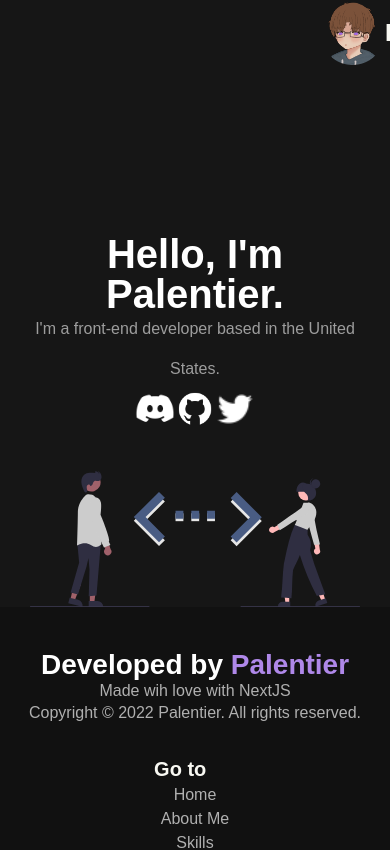
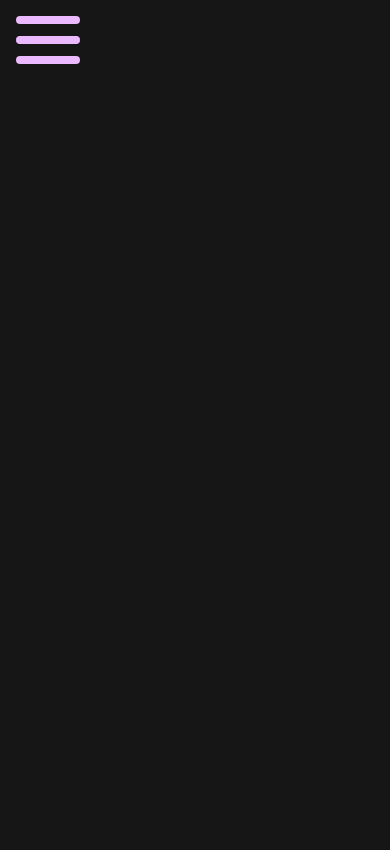
Before and after one commit to Palentier/Portfolio, a Next.js app: page / in a window 390 px wide. Shown: the top 850 px of the page. Built offline with nearby package versions, Linux system fonts and the light colour scheme.

Commit message:
modified:   components/Navbar.jsx 	modified:   pages/index.jsx  modified:   styles/globals.css

```diff
--- a/components/Navbar.jsx
+++ b/components/Navbar.jsx
@@ -1,44 +1,51 @@
 import Image from "next/image";
 import Link from "next/link";
+import { useState } from "react";
 
-export default function Navbar() {
+export default function Navbar({}) {
+
+  const menu = document.getElementsByClassName("menu");
+  const [burger_class, setBurgerClass] = useState("burger-bar unclicked");
+  const [menu_class, setMenuClass] = useState("menu hidden");
+  const [isMenuClicked, setIsMenuClicked] = useState(false);
+
+  const updateMenu = () => {
+    setBurgerClass(
+      isMenuClicked ? "burger-bar unclicked" : "burger-bar clicked"
+    );
+    setMenuClass(isMenuClicked ? "menu hidden" : "menu visible");
+    setIsMenuClicked(!isMenuClicked);
+  };
+
+
+
   return (
-    <nav className="w-screen flex justify-between">
-      <div className="navbar-left font-bold flex">
-        <div className="navbar-logo">
-          <Image width={65} height={65} src="/newPalentierPurpleEyes.png" draggable="false"/>
-          <Link href="/">
-            <h1 className="text-2xl"> Palentier </h1>
-          </Link>
+    <div style={{ width: "100%", height: "100vh" }}>
+      <nav>
+        <div className="burger-menu" onClick={updateMenu}>
+          <div className={burger_class}></div>
+          <div className={burger_class}></div>
+          <div className={burger_class}></div>
         </div>
-        <div className="navbar-items">
-          <div className="navbar-item transition duration-500 ease-in-out hover:text-[#B096D6]">
-            About Me
+      </nav>
+
+      <div className={menu_class}>
+        <div className="menu">
+          <div className="menu-items">
+            {["Home", "Shop", "About", "Contact"].map((item, index) => (
+              <Link href={item.toLowerCase()}>
+                <div
+                  onMouseOver={() => (menu.dataset.activeIndex = index)}
+                  className="menu-item"
+                >
+                  {item}
+                </div>
+              </Link>
+            ))}
           </div>
-          <div className="navbar-item transition duration-500 ease-in-out hover:text-[#B096D6]">
-            Skills
-          </div>
-          <div className="navbar-item transition duration-500 ease-in-out hover:text-[#B096D6]">
-            Projects
-          </div>
-          <div className="navbar-item transition duration-500 ease-in-out hover:text-[#B096D6]">
-            Contact Me
-          </div>
+          <div className="menu-background-pattern"></div>
         </div>
       </div>
-
-      <div className="navbar-right">
-        <Link target="_blank" href="https://github.com/palentier/portfolio">
-          <button className="drop-shadow-2xl inline-flex items-center justify-center w-auto px-2 py-2 text-sm md:text-base font-bold leading-6 text-white bg-[#495C83] border border-transparent rounded-lg md:w-auto hover:bg-[#607BB0] transition duration-500 ease-in-out transform hover:-translate-y-1 focus-none">
-            <Image
-              width={25}
-              height={25}
-              src="/icons8-hand-drawn-star-30.png"
-            />
-            <Image width={25} height={25} src="/icons8-github-64.png" />
-          </button>
-        </Link>
-      </div>
-    </nav>
+    </div>
   );
 }
--- a/pages/index.jsx
+++ b/pages/index.jsx
@@ -1,39 +1,13 @@
 import Navbar from "../components/Navbar";
-import Footer from "../components/Footer";
+
 import Image from "next/image";
 import Link from "next/link";
-import Head from "../components/Head"
+import Head from "../components/Head";
 export default function Home() {
   return (
     <div className="">
       <Head name={"Palentier - Welcome"} />
       <Navbar />
-      <div className="landing-section">
-        <div className="left-landing font-black text-4xl">
-          <h1> Hello, I&apos;m Palentier. </h1>
-          <p>I&apos;m a front-end developer based in the United States.</p>
-          <div className="flex">
-            <Link href="https://discord.gg/k2FEGjxqN2">
-              <Image width={40} height={40} src="/icons8-discord-new-50.png" draggable="false"/>
-            </Link>
-            <Link href="https://github.com/palentier">
-              <Image width={40} height={40} src="/icons8-github-64.png" draggable="false"/>
-            </Link>
-            <Link href="https://twitter.com/palentier_">
-              <Image width={40} height={40} src="/icons8-twitter-30.png" draggable="false"/>
-            </Link>
-          </div>
-        </div>
-        <div className="right-landing ">
-          <Image
-            width={100}
-            height={100}
-            src="/undraw_code_typing_re_p8b9.svg"
-            draggable="false"
-          />
-        </div>
-      </div>
-      <Footer/>
     </div>
   );
 }
--- a/styles/globals.css
+++ b/styles/globals.css
@@ -25,275 +25,148 @@ html {
   box-sizing: border-box;
 }
 
-nav {
+.menu {
+  align-items: center;
   display: flex;
-  align-items: center;
+  height: 100vh;
+  width: 100vw;
 }
 
 
-.navbar-left {
-  margin-left: 20rem;
+.menu-items {
+  margin-left: clamp(4rem, 20vw, 48rem);
+  position: relative;
+  z-index: 2;
 }
 
-.navbar-logo {
-  display: flex;
-  align-items: center;
-  z-index: 200;
+.menu[data-active-index="0"] > .menu-background-pattern {
+  background-position: 0% -25%;
 }
 
-.navbar-items {
-  margin-left: 60px;
-  display: flex;
-  align-items: center;
+.menu[data-active-index="1"] > .menu-background-pattern {
+  background-position: 0% -50%;
 }
 
-.navbar-item {
-  display: flex;
-  align-items: center;
-  margin-right: 24px;
-  text-decoration: none;
-  cursor: pointer;
-  user-select: none;
+.menu[data-active-index="2"] > .menu-background-pattern {
+  background-position: 0% -75%;
 }
 
-.navbar-right {
-  display: flex;
-  align-items: center;
-  margin-right: 15rem;
+.menu[data-active-index="3"] > .menu-background-pattern {
+  background-position: 0% -100%;
 }
 
-footer{
-  background-color:#111111;
-  width:100vw;
-  display:flex;
-  justify-content:space-between;
-  padding-top:5vh;
-  padding-bottom:5vh
-}
-@media screen and (max-width:800px){
-  footer{
-      flex-direction:column;
-      align-items:center
-  }
-}
-footer .info{
-  margin-left:20vw
-}
-@media screen and (max-width:800px){
-  footer .info{
-      margin-left:0
-  }
-}
-footer .info h1{
-  -webkit-user-select:none;
-  -moz-user-select:none;
-  -ms-user-select:none;
-  user-select:none;
-  font-size:28px;
-  font-weight:700;
-  color:#fff
-}
-@media screen and (max-width:800px){
-  footer .info h1{
-      text-align:center
-  }
+.menu[data-active-index="0"] > .menu-background-image {
+  background-position: center 45%;
 }
 
-footer .info p{
-  color:#b0b0b0;
-  -webkit-user-select:none;
-  -moz-user-select:none;
-  -ms-user-select:none;
-  user-select:none;
-  font-size:16px;
-  font-weight:400;
-  width:16vw
-}
-@media screen and (max-width:800px){
-  footer .info p{
-      text-align:center;
-      width:90vw
-  }
-  footer .footer-area{
-      margin-top:30px
-  }
-}
-footer .footer-area h4{
-  -webkit-user-select:none;
-  -moz-user-select:none;
-  -ms-user-select:none;
-  user-select:none;
-  color:#fff;
-  font-weight:500;
-  font-size:18px
-}
-@media screen and (max-width:800px){
-  footer .footer-area h4{
-      text-align:center
-  }
-}
-footer .footer-area p{
-  color:#b0b0b0;
-  -webkit-user-select:none;
-  -moz-user-select:none;
-  -ms-user-select:none;
-  user-select:none;
-  font-size:16px;
-  font-weight:400;
-  transition:all .3s ease;
-  cursor:pointer;
-}
-@media screen and (max-width:800px){
-  footer .footer-area p{
-      text-align:center
-  }
-}
-footer .footer-area-3{
-  margin-right:20vw
-}
-@media screen and (max-width:800px){
-  footer .footer-area-3{
-      margin-right:0
-  }
+.menu[data-active-index="1"] > .menu-background-image {
+  background-position: center 50%;
 }
 
-.landing-section{
-  margin-top:20vh;
-  display:flex;
-  align-items:center;
-  justify-content:space-between;
-  margin-left:24vw;
-  margin-right:24vw
+.menu[data-active-index="2"] > .menu-background-image {
+  background-position: center 55%;
 }
-@media screen and (max-width:1700px){
-  .landing-section{
-      margin-left:15vw;
-      margin-right:15vw
-  }
+
+.menu[data-active-index="3"] > .menu-background-image {
+  background-position: center 60%;
 }
-@media screen and (max-width:1130px){
-  .landing-section{
-      margin-left:5vw;
-      margin-right:5vw
-  }
+
+.menu-background-pattern {
+  background-image: radial-gradient(
+    rgba(255, 255, 255, 0.1) 9%,
+    transparent 9%
+  );
+  background-position: 0% 0%;
+  background-size: 12vmin 12vmin;
+  height: 100vh;
+  left: 0px;
+  position: absolute;
+  top: 0px;
+  transition: opacity 800ms ease,
+    background-size 800ms ease,
+    background-position 800ms ease;
+  width: 100vw;
+  z-index: 1;
 }
-@media screen and (max-width:800px){
-  .landing-section{
-      flex-direction:column;
-      justify-content:normal
-  }
-}
-.landing-section .right-landing img{
-  width:500px;
-  -webkit-user-select:none;
-  -moz-user-select:none;
-  -ms-user-select:none;
-  user-select:none
-}
-@media screen and (max-width:800px){
-  .landing-section .right-landing img{
-      margin-top:5vh
-  }
-}
-@media screen and (max-width:500px){
-  .landing-section .right-landing img{
-      width:400px
-  }
-}
-@media screen and (max-width:400px){
-  .landing-section .right-landing img{
-      width:330px
-  }
-}
-@media screen and (max-width:325px){
-  .landing-section .right-landing img{
-      display:none
-  }
-}
-@media screen and (max-width:800px){
-  .landing-section .left-landing{
-      display:flex;
-      flex-direction:column;
-      align-items:center
-  }
-}
-.landing-section .left-landing h1{
-  -webkit-user-select:none;
-  -moz-user-select:none;
-  -ms-user-select:none;
-  user-select:none;
-  color:#fff;
-  font-size:40px;
-  font-weight:700
-}
-@media screen and (max-width:800px){
-  .landing-section .left-landing h1{
-      text-align:center
-  }
-}
-.landing-section .left-landing p{
-  -webkit-user-select:none;
-  -moz-user-select:none;
-  -ms-user-select:none;
-  user-select:none;
-  color:#9d9d9d;
-  font-size:16px;
-  font-weight:400;
-  margin-top:-5px
-}
-@media screen and (max-width:1300px){
-  .landing-section .left-landing p{
-      width:25vw
-  }
-}
-@media screen and (max-width:800px){
-  .landing-section .left-landing p{
-      text-align:center;
-      width:90vw
-  }
-}
-.landing-section .left-landing button{
-  border:none;
-  outline:none;
-  -webkit-user-select:none;
-  -moz-user-select:none;
-  -ms-user-select:none;
-  user-select:none;
-  font-size:14px;
-  font-weight:400;
-  color:#fff;
-  padding:10px 26px;
-  border-radius:5px;
-  cursor:pointer;
-  transition:all .3s ease;
-  margin-top:10px
+
+.menu-items:hover ~ .menu-background-pattern {
+  background-size: 11vmin 11vmin;
+  opacity: 0.5;
 }
 
 
-.about-section{
-  background-color: var(--secondary-bg);
-  margin-top:-12px;
-  width:100vw
+.menu-items:hover > .menu-item {
+  opacity: 0.3;
 }
-@media screen and (max-width:1830px){
-  .about-section{
-      margin-top:-30px
-  }
+
+.menu-items:hover > .menu-item:hover {
+  opacity: 1;
 }
-@media screen and (max-width:1550px){
-  .about-section{
-      margin-top:-60px
-  }
+
+.menu-item {
+  color: white;
+  cursor: pointer;
+  display: block;
+  font-family: 'Ibarra Real Nova', serif;
+  font-size: clamp(3rem, 8vw, 8rem);
+  padding: clamp(0.25rem, 0.5vw, 1rem) 0rem;
+  text-decoration: none;
+  transition: opacity 400ms ease;
 }
-@media screen and (max-width:1015px){
-  .about-section{
-      margin-top:-70px;
-      padding-top:40px
-  }
+
+nav {
+  width: 100%;
+  height: 5em;
+  background-color: transparent;
+  display: flex;
+  justify-content: flex-start;
+  padding: 1em;
 }
-@media screen and (max-width:830px){
-  .about-section{
-      margin-top:-100px;
-      padding-top:50px
-  }
+
+
+.burger-menu {
+  height: 100%;
+  width: 4em;
+  display: flex;
+  flex-direction: column;
+  align-items: flex-start;
+  justify-content: space-between;
+  cursor: pointer;
 }
+
+.burger-bar {
+  width: 4em;
+  height: 0.5em;
+  background-color: rgb(235, 185, 255);
+  border-radius: 0.5em;
+}
+
+
+.hidden {
+  display: none;
+}
+
+.visible {
+  display: inherit;
+}
+
+
+.burger-bar.clicked:nth-child(1){
+  transform: rotate(45deg) translate(0.75em, 1.25em);
+  transition: ease-out 0.5s;
+}
+
+.burger-bar.clicked:nth-child(2){
+  transform: scale(0.1);
+  transition: ease-out 0.5s;
+}
+
+.burger-bar.clicked:nth-child(3){
+  transform: rotate(135deg) translate(-0.5em, 1em);
+  transition: ease-out 0.5s;
+}
+
+.burger-bar.unclicked {
+  transform: rotate(0) translate(0);
+  transition: cubic-bezier(0.175, 0.885, 0.32, 1.275) 0.5s;
+}
```
